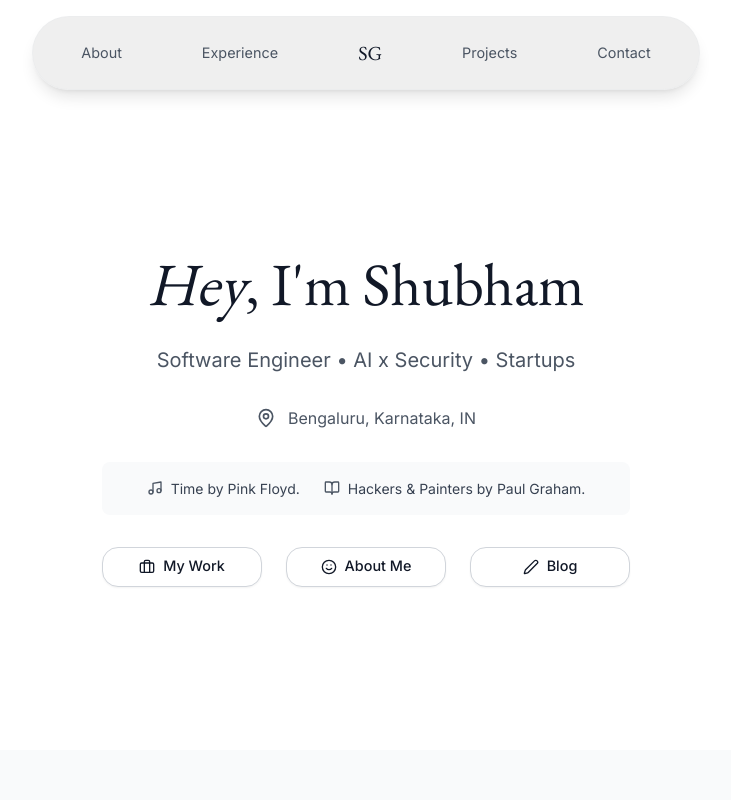
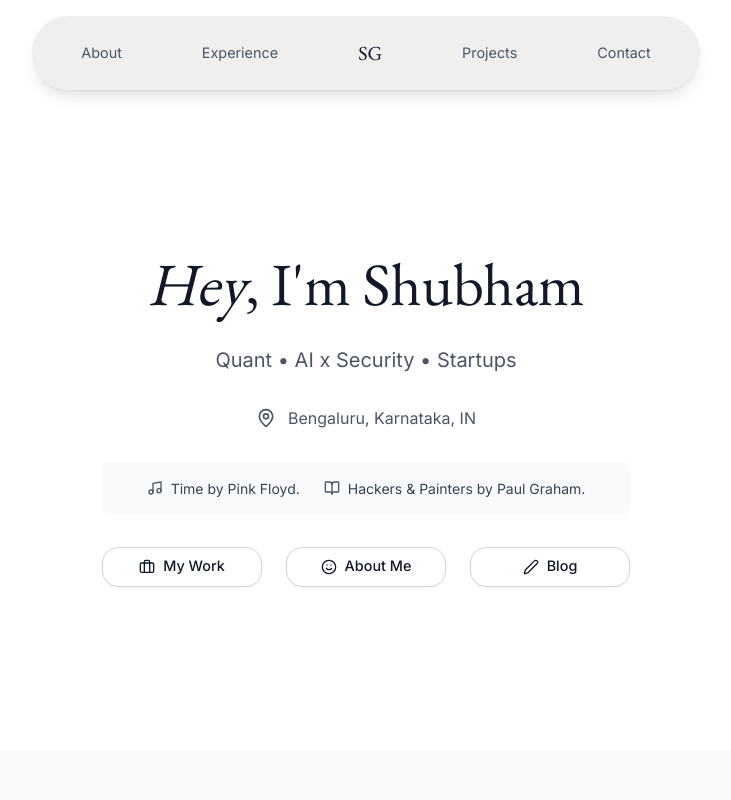
Before and after one commit to shubhamessier/gaurshubham.com, a Next.js app: page / in a window 1280 px wide. Shown: the top 800 px of the page, without its empty margins (274-1005 px from the left). Built offline with nearby package versions, Linux system fonts and the light colour scheme.

Commit message:
Update page.tsx
updated heading

```diff
--- a/app/page.tsx
+++ b/app/page.tsx
@@ -320,7 +320,7 @@ C6zD8tk=
               <i>Hey</i>, I'm {portfolioData.personal.name}
             </h1>
             <p className="font-body text-sm sm:text-xl lg:text-xl text-gray-600 mb-8 font-normal">
-            Software Engineer • AI x Security • Startups
+            Quant • AI x Security • Startups
             </p>
 
             {/* Location and Status */}
```
